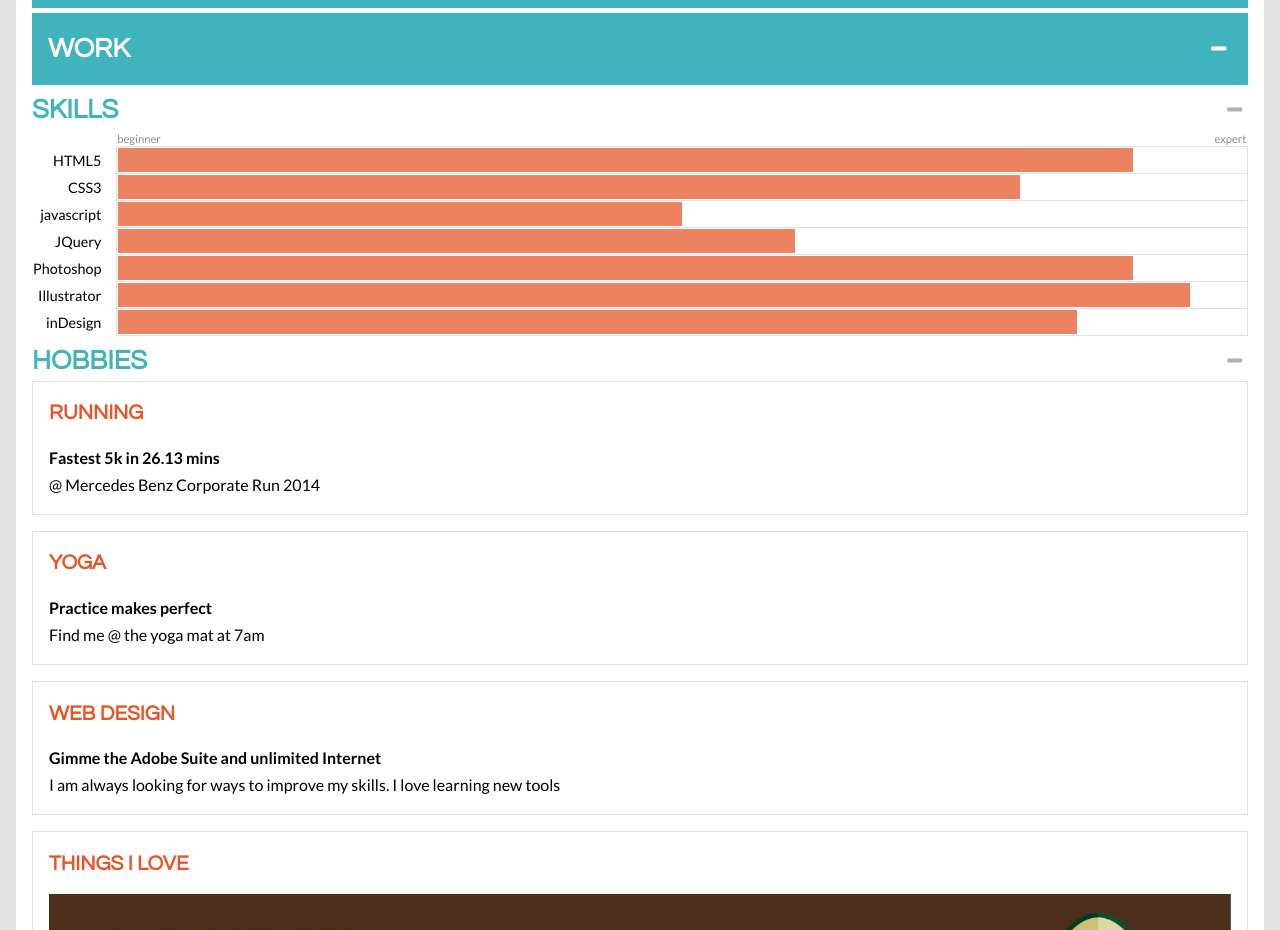
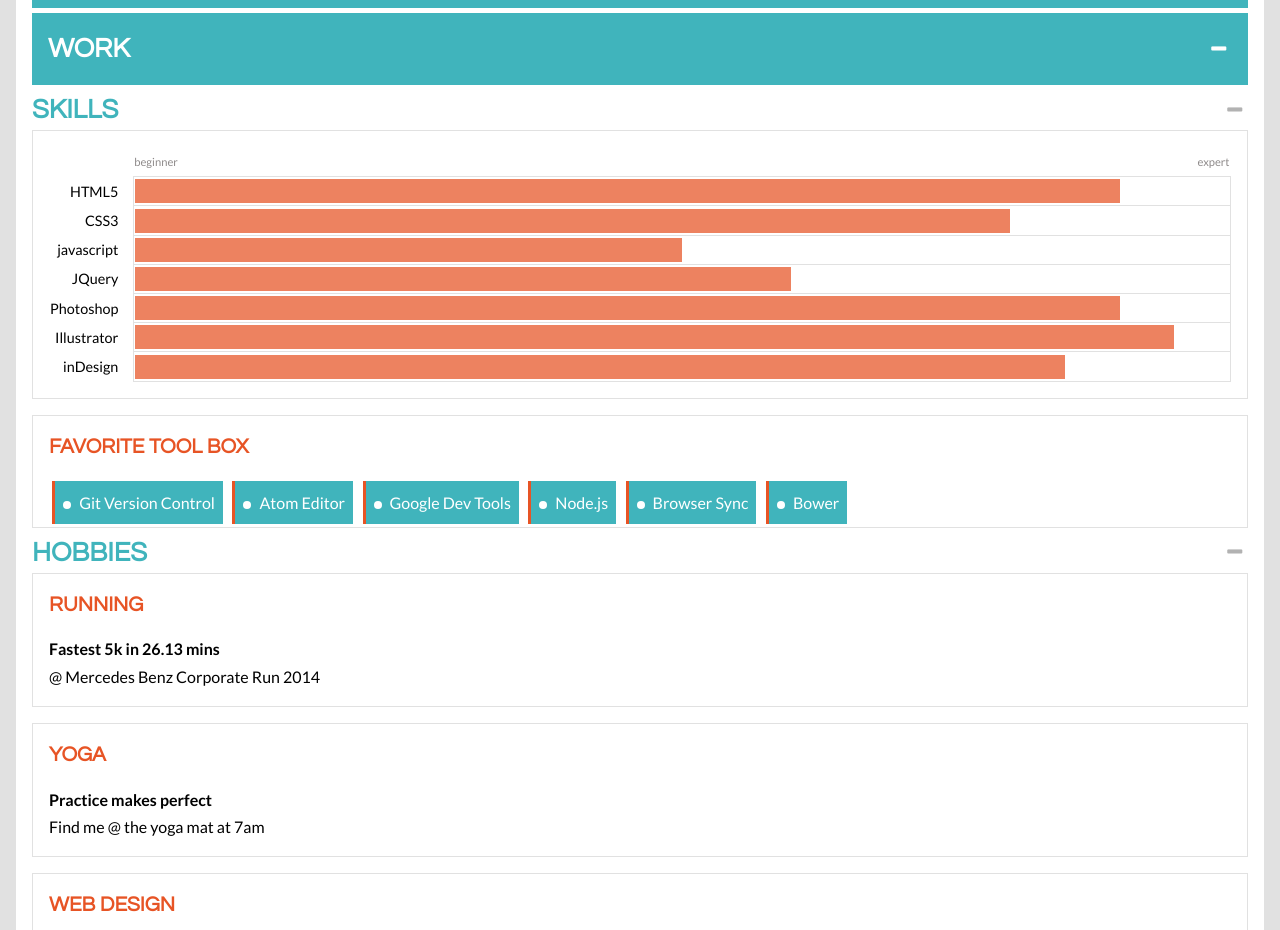
Before and after one commit to claulg2701/project_resume_deleon_claudia, a plain HTML site: page index.html in a window 1280 px wide. Shown: the part 1660-2590 px from the top of the page. Drawn offline with Linux system fonts and the light colour scheme.

Commit message:
add toolbox tagged items

```diff
--- a/css/main.css
+++ b/css/main.css
@@ -204,3 +204,25 @@ table {
 #float-right {
     float: right;
 }
+
+#skills #progresbars {
+    padding: 1em;
+}
+
+.tag {
+    background-color: #40b4bc;
+    padding: 0.5em;
+    margin: 0.2em;
+    display: inline-block;
+    color: #ffffff;
+    border-left: 3px solid #e75425;
+}
+
+.circle {
+    border-radius: 50%;
+  	width: 8px;
+  	height: 8px;
+    background-color: #ffffff;
+    display: inline-block;
+    margin-right: 0.5em;
+}
--- a/index.html
+++ b/index.html
@@ -100,9 +100,9 @@
             <i class="fa fa-minus" aria-hidden="true"></i>
           </button>
         </div>
-        <div class="skillset">
+        <article class="event" id="progresbars">
           <table>
-            <tr id="legend">
+              <tr id="legend">
               <td>
               </td>
               <td>
@@ -138,7 +138,16 @@
               <td id="indesign" class="progressBar"><div>&nbsp</div></td>
             </tr>
           </table>
-        </div>
+        </article>
+        <article class="event">
+          <h2>Favorite tool box</h2>
+          <span class="tag"><div class="circle"></div>Git Version Control</span>
+          <span class="tag"><div class="circle"></div>Atom Editor</span>
+          <span class="tag"><div class="circle"></div>Google Dev Tools</span>
+          <span class="tag"><div class="circle"></div>Node.js</span>
+          <span class="tag"><div class="circle"></div>Browser Sync</span>
+          <span class="tag"><div class="circle"></div>Bower</span>
+        </article>
 
       </section>
       <section id="hobbies" class="">
```
